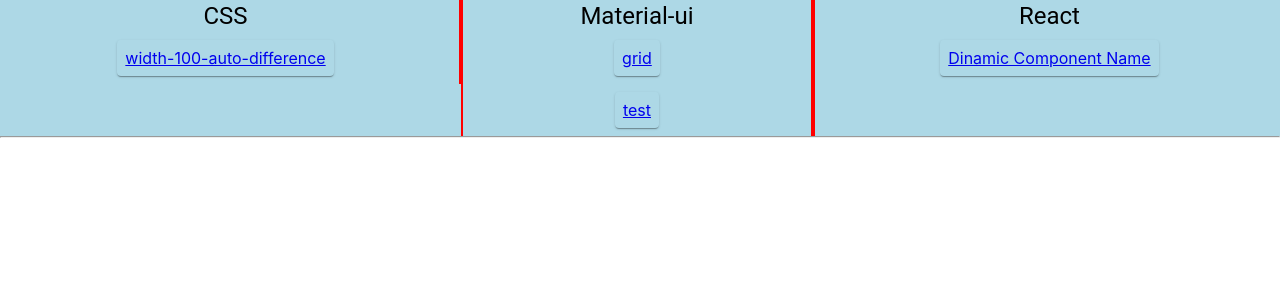
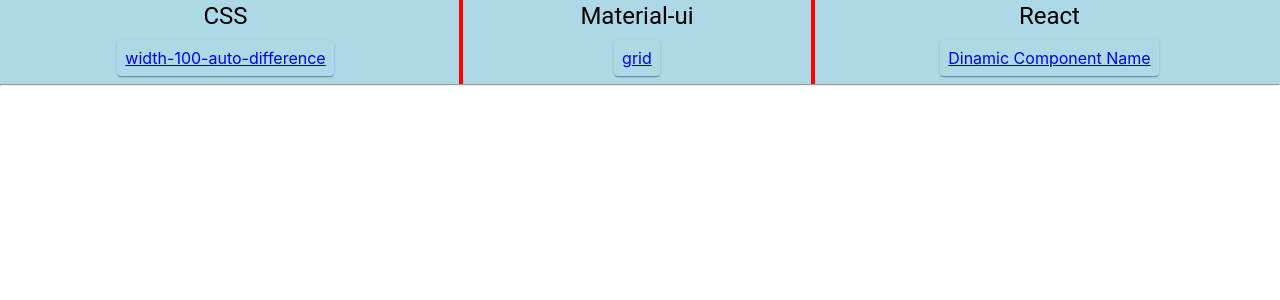
Before and after one commit to kulivers/playground, a React (Create React App) app: page / in a window 1280 px wide. Shown: the top 300 px of the page. Built offline with nearby package versions, Linux system fonts and the light colour scheme.

Commit message:
made good Router

```diff
--- a/src/Menu/CssLinksColumn.js
+++ b/src/Menu/CssLinksColumn.js
@@ -4,6 +4,8 @@
 import { Link } from "react-router-dom";
 import React from "react";
 import { makeStyles } from "@material-ui/core/styles";
+import { cssPlaygrounds } from "./Router";
+
 const useStyles = makeStyles((theme) => ({
   root: {
     flexGrow: 1,
@@ -28,14 +30,6 @@
   },
 }));
 
-
-export const cssPlaygrounds = [
-  {
-    text: "width-100-auto-difference",
-    link: "/width-100-auto-difference",
-  },
-];
-
 const CssLinksColumn = () => {
   const classes = useStyles();
   return (
--- a/src/Menu/MaterialUiLinksColumn.js
+++ b/src/Menu/MaterialUiLinksColumn.js
@@ -4,7 +4,7 @@
 import { Link } from "react-router-dom";
 import React from "react";
 import { makeStyles } from "@material-ui/core/styles";
-import { materialUIPlaygroundsArr } from "./Router";
+import { materialUIPlaygrounds } from "./Router";
 
 const useStyles = makeStyles((theme) => ({
   root: {
@@ -35,7 +35,7 @@
         <Typography variant={"h5"} align={"center"}>
           Material-ui
         </Typography>
-        {materialUIPlaygroundsArr.map((item, index) => (
+        {materialUIPlaygrounds.map((item, index) => (
           <Grid item className={classes.item} key={index}>
             <Paper className={classes.paper}>
               <Link to={`/material-ui${item.link}`}>{item.text}</Link>
--- a/src/Menu/ReactLinksColumn.js
+++ b/src/Menu/ReactLinksColumn.js
@@ -4,7 +4,7 @@
 import { Link } from "react-router-dom";
 import React from "react";
 import { makeStyles } from "@material-ui/core/styles";
-import { materialUIPlaygroundsArr, reactPlaygroundsArr } from "./Router";
+import { materialUIPlaygrounds, reactPlaygrounds } from "./Router";
 
 const useStyles = makeStyles((theme) => ({
   root: {
@@ -35,7 +35,7 @@
         <Typography variant={"h5"} align={"center"}>
           React
         </Typography>
-        {reactPlaygroundsArr.map((item, index) => (
+        {reactPlaygrounds.map((item, index) => (
           <Grid item className={classes.item} key={index}>
             <Paper className={classes.paper}>
               <Link to={`/react${item.link}`}>{item.text}</Link>
--- a/src/Menu/Router.js
+++ b/src/Menu/Router.js
@@ -1,35 +1,52 @@
-import { GridTesting } from "../MaterialUI";
 import React from "react";
 import { Route, withRouter } from "react-router-dom";
 import WidthAuto from "../css";
+import { GridTesting } from "../MaterialUI";
 import DinamicComponentName from "../React";
 
-export const materialUIPlaygroundsArr = [
+export const cssPlaygrounds = [
+  {
+    text: "width-100-auto-difference",
+    link: "/width-100-auto-difference",
+    component: WidthAuto,
+  },
+];
+
+export const materialUIPlaygrounds = [
   {
     text: "grid",
     link: "/grid",
-  },
-  {
-    text: "test",
-    link: "/test",
+    component: GridTesting,
   },
 ];
-export const reactPlaygroundsArr = [
+export const reactPlaygrounds = [
   {
     text: "Dinamic Component Name",
     link: "/DinamicComponentName",
+    component: DinamicComponentName,
   },
 ];
 
 const Router = () => {
   return (
     <>
-      <Route path="/css/width-100-auto-difference" component={WidthAuto} />
-      <Route path="/material-ui/grid" component={GridTesting} />
-      <Route
-        path="/react/DinamicComponentName"
-        component={DinamicComponentName}
-      />
+      {cssPlaygrounds.map((value, index) => {
+        return <Route path={`/css${value.link}`} component={value.component} />;
+      })}
+      {materialUIPlaygrounds.map((value, index) => {
+        return (
+          <Route
+            path={`/material-ui${value.link}`}
+            component={value.component}
+          />
+        );
+      })}
+
+      {reactPlaygrounds.map((value, index) => {
+        return (
+          <Route path={`/react${value.link}`} component={value.component} />
+        );
+      })}
     </>
   );
 };
```
